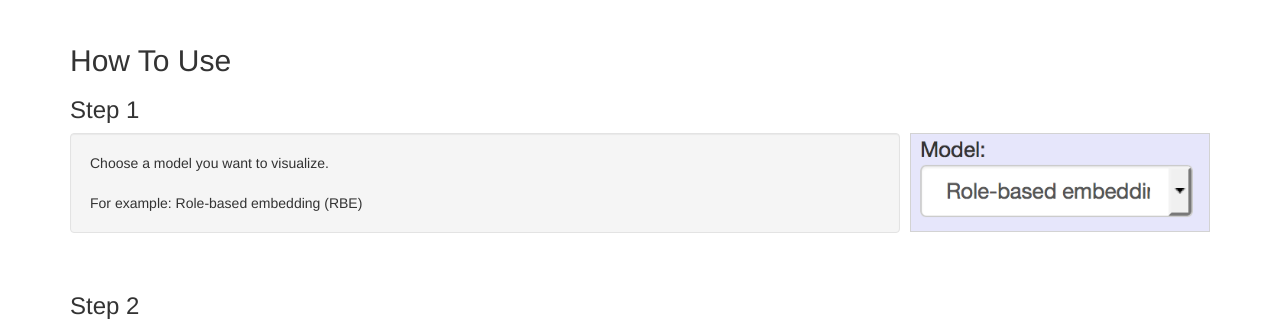
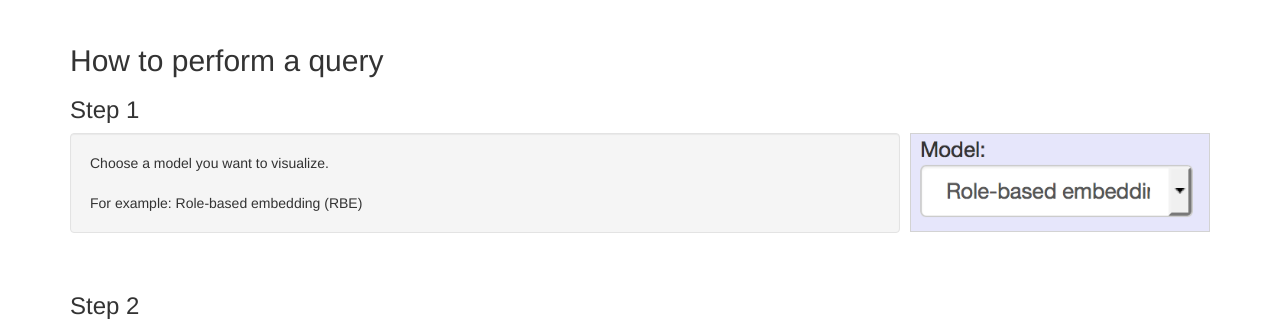
Before and after one commit to tony-hong/roleo, a Django app: page /help/ in a window 1280 px wide. Shown: the part 51-374 px from the top of the page. Run offline with Django 3.2, Linux system fonts and the light colour scheme; parts of the project's set-up code (start-up, migrations or seed data) failed here and were passed over; some libraries are stand-ins or nearby versions.

Commit message:
Update help page

```diff
--- a/wsvt/view2D/templates/view2D/help.html
+++ b/wsvt/view2D/templates/view2D/help.html
@@ -54,7 +54,7 @@
     <div class="container padding_top_menu">
 
       <!-- title -->
-      <h2> How To Use </h2>
+      <h2> How to perform a query </h2>
 
       <!-- Step 1 -->
       <h3> Step 1 </h3>
```
